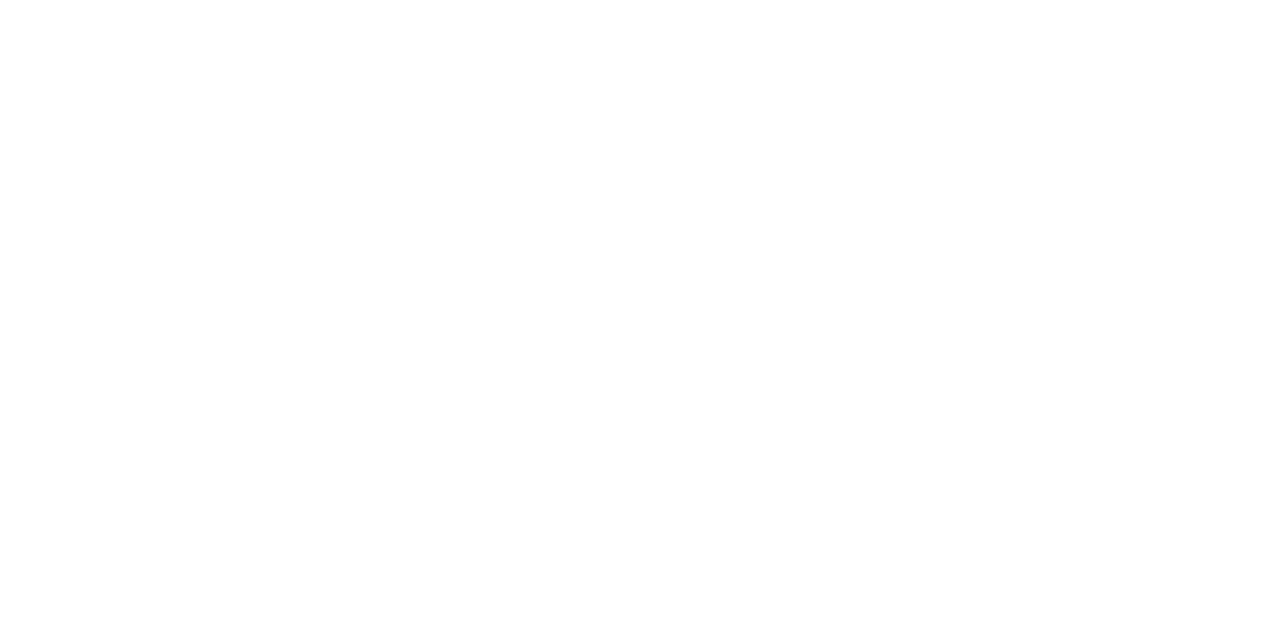
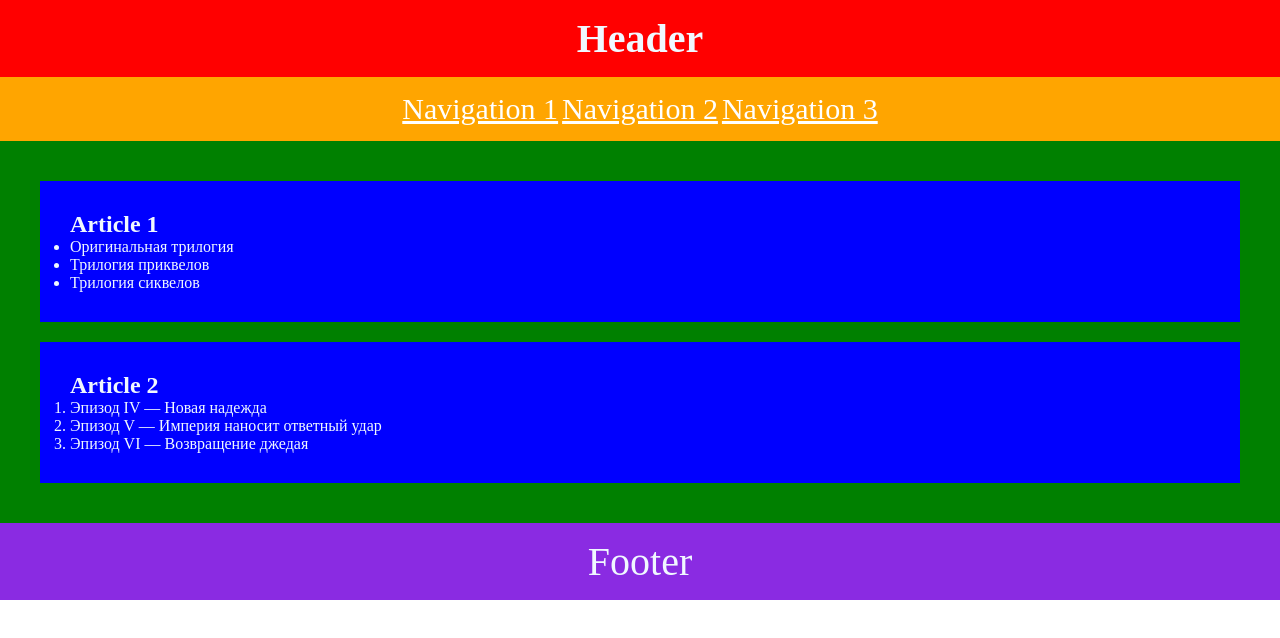
Before and after one commit to js-tasks-ru/htmlcss-20241107_prokhor-prokhorov-1991, a website: page 02-dz0/01-semantic-mockup/solution.html in a window 1280 px wide. Drawn offline with Linux system fonts and the light colour scheme.

Commit message:
semantic-mockup

```diff
--- /dev/null
+++ b/02-dz0/01-semantic-mockup/css/style.css
@@ -0,0 +1,45 @@
+*{
+    box-sizing: border-box;
+    padding: 0;
+    margin: 0;
+
+}
+body {
+    color: aliceblue;
+}
+
+header{
+    background-color: red;
+
+}
+header h1 {
+    padding: 15px;
+    text-align: center;
+    font-size: 40px;
+}
+nav{
+    background-color: orange;
+    text-align: center;
+    padding: 15px;
+
+}
+a{
+    color: white;
+    font-size: 30px;
+}
+article{
+    background-color: blue;
+    padding: 30px;
+    margin: 20px;
+}
+main{
+    background-color: green;
+    padding: 20px;
+
+}
+footer{
+    background-color: blueviolet;
+    padding: 15px;
+    font-size: 40px;
+    text-align: center;
+}
--- a/02-dz0/01-semantic-mockup/solution.html
+++ b/02-dz0/01-semantic-mockup/solution.html
@@ -1,4 +1,41 @@
 <!DOCTYPE html>
-<html lang="ru">
-    <!-- Ваше решение -->
+<html lang="en">
+
+<head>
+    <meta charset="UTF-8">
+    <meta name="viewport" content="width=device-width, initial-scale=1.0">
+    <link rel="stylesheet" href="css/style.css">
+    <title>dz</title>
+</head>
+
+<body>
+    <header>
+        <h1>Header</h1>
+        <nav>
+            <a href="">Navigation 1</a>
+            <a href="">Navigation 2</a>
+            <a href="">Navigation 3</a>
+        </nav>
+    </header>
+    <main>
+        <article>
+            <h2>Article 1</h2>
+            <ul>
+                <li>Оригинальная трилогия</li>
+                <li>Трилогия приквелов</li>
+                <li>Трилогия сиквелов</li>
+            </ul>
+        </article>
+        <article>
+            <h2>Article 2</h2>
+            <ol>
+                <li>Эпизод IV — Новая надежда </li>
+                <li>Эпизод V — Империя наносит ответный удар</li>
+                <li>Эпизод VI — Возвращение джедая</li>
+            </ol>
+        </article>
+    </main>
+    <footer>Footer</footer>
+</body>
+
 </html>
```
